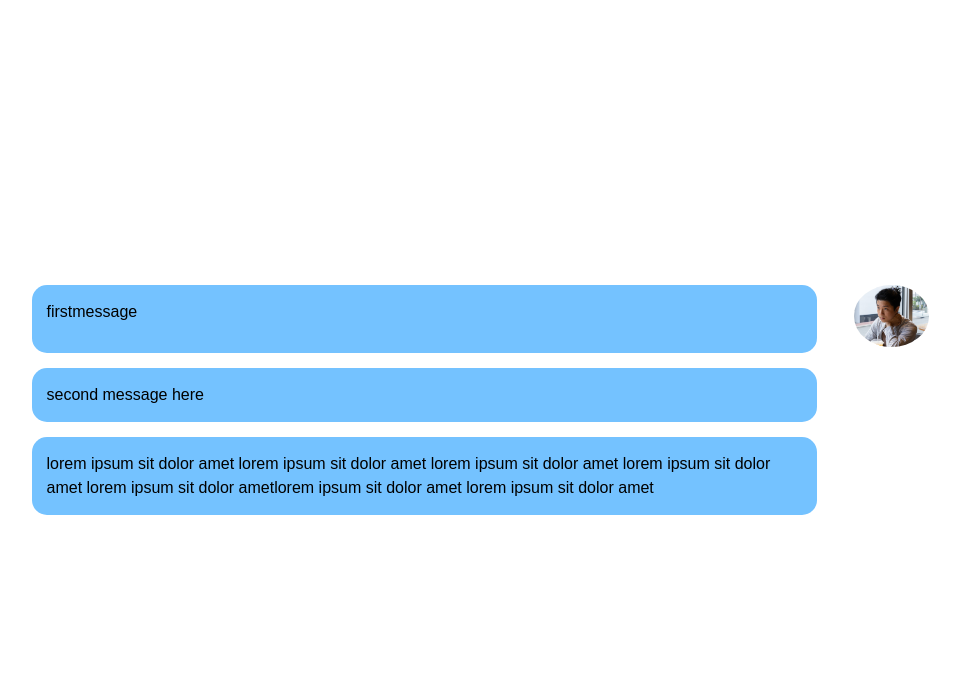
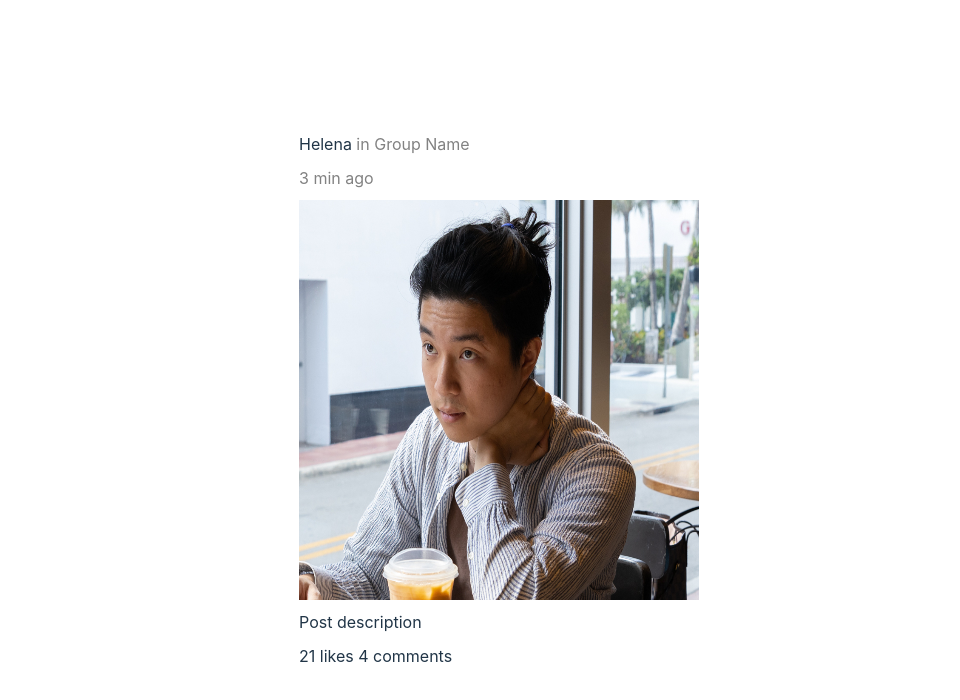
Before and after one commit to fractal-bootcamp/normanqian.storybook-bootcamp, a React (Vite) app: page / in a window 1280 px wide. Shown: the top 700 px of the page, without its empty margins (141-1101 px from the left). Built offline with nearby package versions, Linux system fonts and the light colour scheme.

Commit message:
styling post

```diff
--- a/src/App.tsx
+++ b/src/App.tsx
@@ -1,5 +1,5 @@
 import "./App.css";
-import MessageThread from "./components/MessageThread";
+import Post from "./components/post";
 
 type isOutgoing = boolean;
 type content = string;
@@ -7,6 +7,17 @@ type id = number;
 type message = { content: content; id: id };
 type messageThread = { messages: message[]; isOutgoing: boolean };
 
+function App() {
+  return (
+    <div>
+      <Post />
+    </div>
+  );
+}
+
+export default App;
+
+/*
 const fakedata: messageThread = {
   messages: [
     { content: "firstmessage", id: 0 },
@@ -16,19 +27,22 @@ const fakedata: messageThread = {
         "lorem ipsum sit dolor amet lorem ipsum sit dolor amet lorem ipsum sit dolor amet lorem ipsum sit dolor amet lorem ipsum sit dolor ametlorem ipsum sit dolor amet lorem ipsum sit dolor amet",
       id: 2,
     },
+    {
+      content:
+        "lorem ipsum sit dolor amet lorem ipsum sit dolor amet lorem ipsum sit dolor amet lorem ipsum sit dolor amet lorem ipsum sit dolor ametlorem ipsum sit dolor amet lorem ipsum sit dolor amet",
+      id: 2,
+    },
+    {
+      content:
+        "lorem ipsum sit dolor amet lorem ipsum sit dolor amet lorem ipsum sit dolor amet lorem ipsum sit dolor amet lorem ipsum sit dolor ametlorem ipsum sit dolor amet lorem ipsum sit dolor amet",
+      id: 2,
+    },
+    {
+      content:
+        "lorem ipsum sit dolor amet lorem ipsum sit dolor amet lorem ipsum sit dolor amet lorem ipsum sit dolor amet lorem ipsum sit dolor ametlorem ipsum sit dolor amet lorem ipsum sit dolor amet",
+      id: 2,
+    },
   ],
   isOutgoing: true,
 };
-
-function App() {
-  return (
-    <div>
-      <MessageThread
-        messages={fakedata.messages}
-        isOutgoing={fakedata.isOutgoing}
-      />
-    </div>
-  );
-}
-
-export default App;
+*/
--- /dev/null
+++ b/src/components/post.css
@@ -0,0 +1,29 @@
+.container {
+  display: flex;
+  flex-direction: column;
+  gap: 10px;
+}
+.name {
+  text-align: left;
+}
+.header {
+  color: #828282;
+  text-align: left;
+}
+.time {
+  color: #828282;
+  text-align: left;
+}
+.image {
+  height: 400px;
+  width: 400px;
+  text-align: left;
+}
+.description {
+  text-align: left;
+}
+.icontext {
+  text-align: left;
+}
+
+/* 3 min ago */
--- /dev/null
+++ b/src/components/post.tsx
@@ -0,0 +1,21 @@
+import "./post.css";
+
+const Post = () => {
+  return (
+    <div className="container">
+      <div className="name">
+        Helena <span className="header">in Group Name</span>{" "}
+      </div>
+      <div className="time">3 min ago</div>
+      <div className="image">
+        <img className="image" src="Norman-Qian-220618-Raw-004.jpeg"></img>
+      </div>
+      <div className="description">Post description</div>
+      <div className="icontext">
+        <img src=""></img>21 likes <img src=""></img>4 comments
+      </div>
+    </div>
+  );
+};
+
+export default Post;
```
